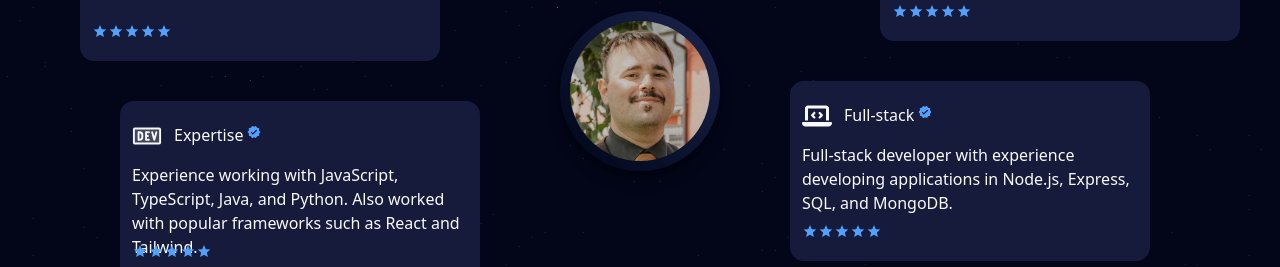
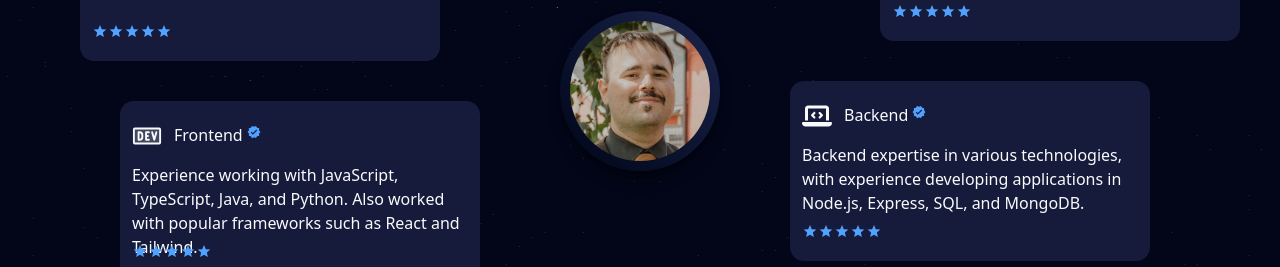
Before and after one commit to SpyingEnvelope/portfolio-revised, a React (Vite) app: page / in a window 1280 px wide. Shown: the part 211-478 px from the top of the page. Built offline with nearby package versions, Linux system fonts and the light colour scheme.

Commit message:
Changed extra large text to backend and frontend from expertise and full-stack.

```diff
--- a/src/components/SpaceBanner.jsx
+++ b/src/components/SpaceBanner.jsx
@@ -88,7 +88,7 @@ function SpaceBanner() {
           <ModifiedCard
             top={100}
             left={200}
-            head={"Expertise"}
+            head={"Frontend"}
             para={
               "Experience working with JavaScript, TypeScript, Java, and Python. Also worked with popular frameworks such as React and Tailwind."
             }
@@ -114,9 +114,9 @@ function SpaceBanner() {
           <ModifiedCard
             top={80}
             left={150}
-            head={"Full-stack"}
+            head={"Backend"}
             para={
-              "Full-stack developer with experience developing applications in Node.js, Express, SQL, and MongoDB."
+              "Backend expertise in various technologies, with experience developing applications in Node.js, Express, SQL, and MongoDB."
             }
             motionLeft={90}
           >
```
